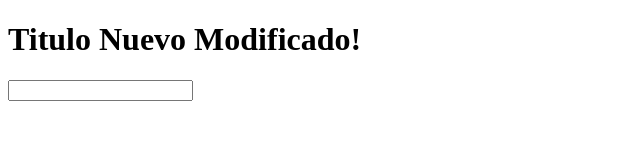
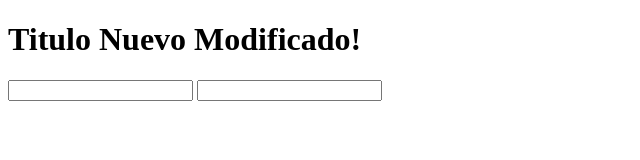
Before and after one commit to Omadx/Pruebas_Git, a plain HTML site: page index.html in a window 1280 px wide. Shown: the whole page, without its empty margins (0-640 px from the left). Drawn offline with Linux system fonts and the light colour scheme.

Commit message:
se agrego age

```diff
--- a/index.html
+++ b/index.html
@@ -11,6 +11,7 @@
     <form action="#" method="get"
         <input type"text" name="firstName" id="firstName">
         <input type"text" name="lastName" id="lastName">
+        <input type"number" name="age" id="age">
     </form>
 </body>
 </html>
```
